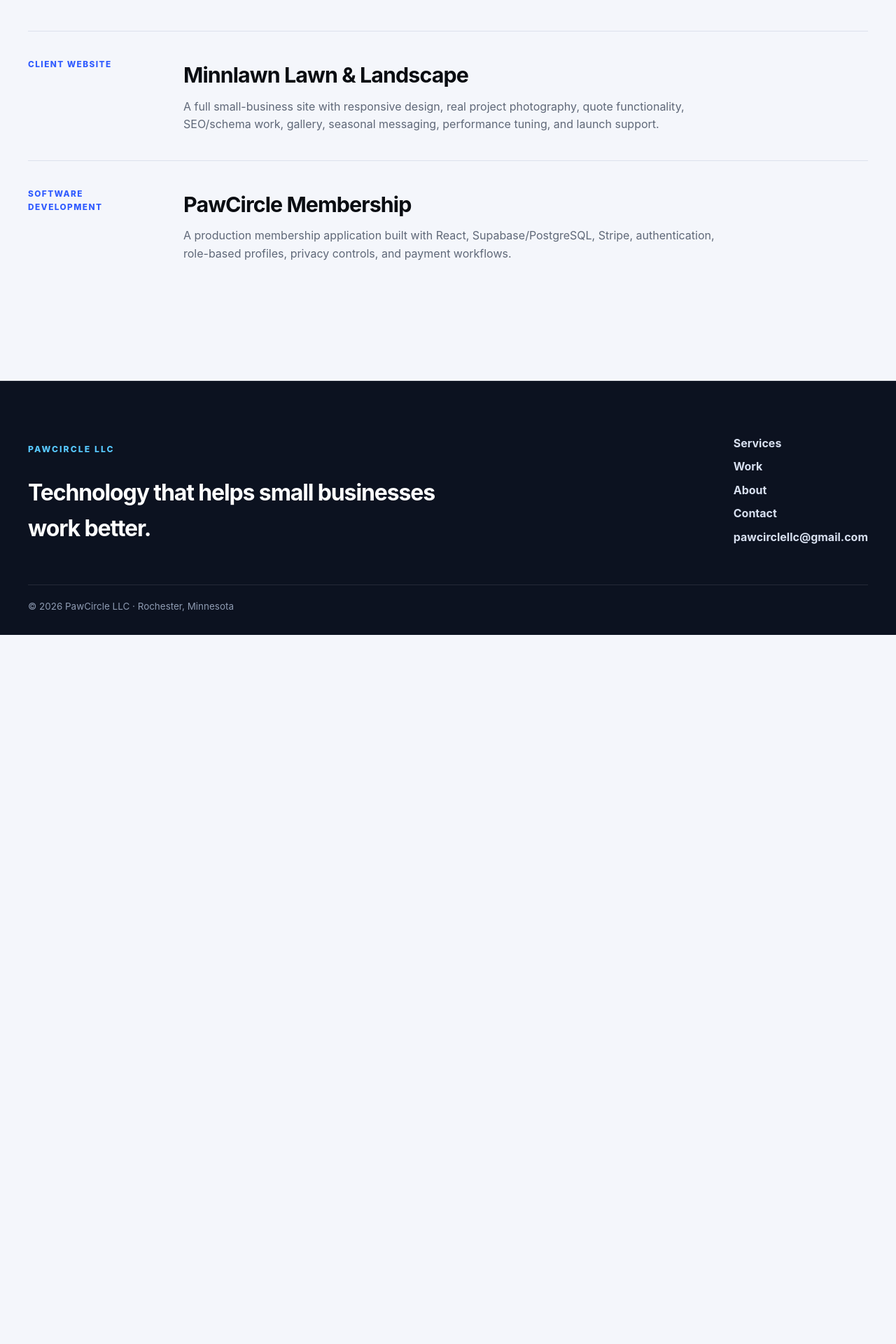
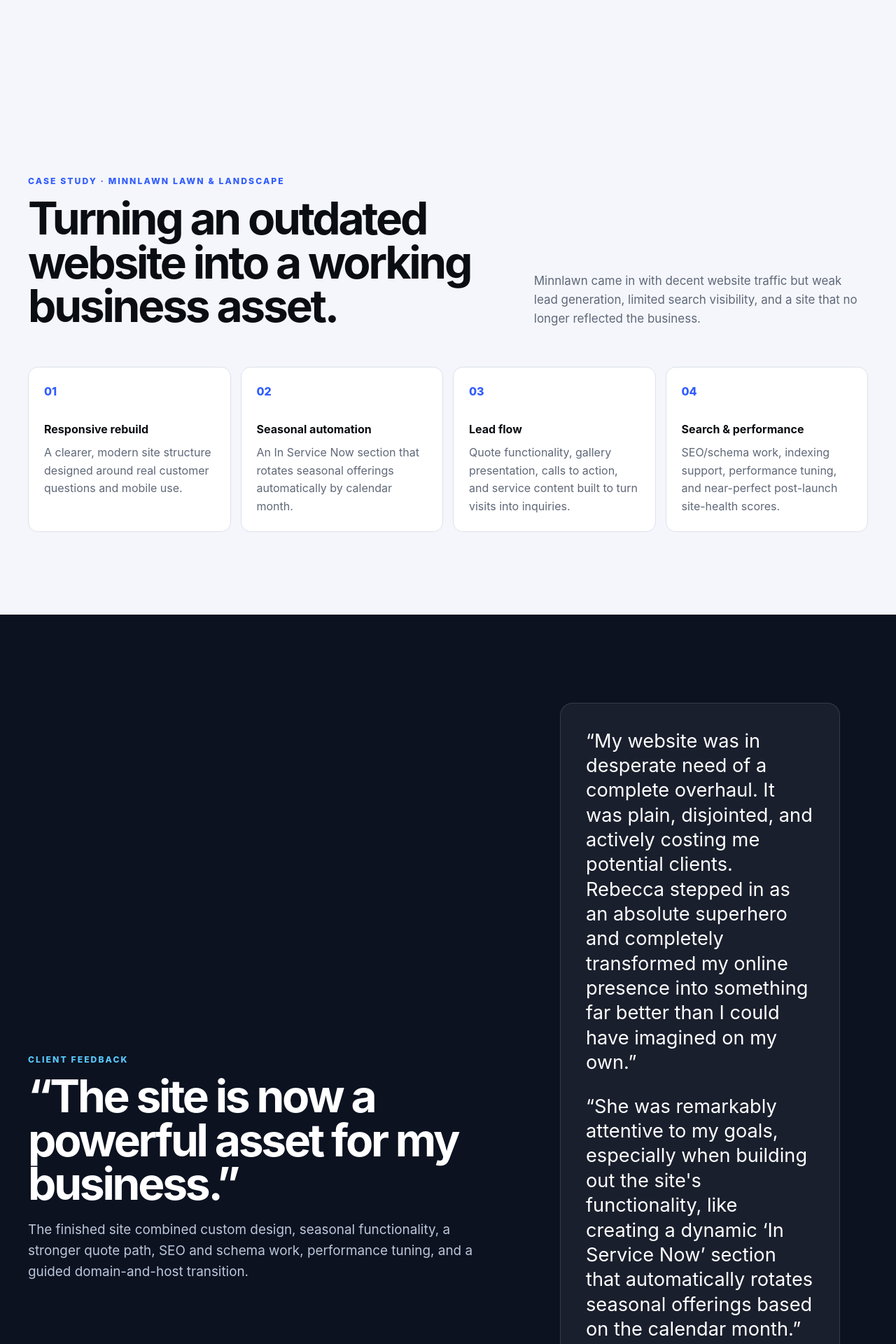
Before and after one commit to reaaland/pawcircle-llc-site, a Next.js app: page /work in a window 1280 px wide. Shown: the part 620-2540 px from the top of the page at 70% size. Before the commit the page ends 1527 px from the top, so only its background shows below. Built offline with nearby package versions, Linux system fonts and the light colour scheme.

Commit message:
Turn Minnlawn work into a modern case study

```diff
--- a/app/work/page.tsx
+++ b/app/work/page.tsx
@@ -1,26 +1,107 @@
 import type { Metadata } from "next";
+import Link from "next/link";
 
 export const metadata: Metadata = { title: "Work" };
 
-const projects = [
-  ["Minnlawn Lawn & Landscape", "Client website", "A full small-business site with responsive design, real project photography, quote functionality, SEO/schema work, gallery, seasonal messaging, performance tuning, and launch support."],
-  ["PawCircle Membership", "Software development", "A production membership application built with React, Supabase/PostgreSQL, Stripe, authentication, role-based profiles, privacy controls, and payment workflows."],
+const minnLawnHighlights = [
+  ["01", "Responsive rebuild", "A clearer, modern site structure designed around real customer questions and mobile use."],
+  ["02", "Seasonal automation", "An In Service Now section that rotates seasonal offerings automatically by calendar month."],
+  ["03", "Lead flow", "Quote functionality, gallery presentation, calls to action, and service content built to turn visits into inquiries."],
+  ["04", "Search & performance", "SEO/schema work, indexing support, performance tuning, and near-perfect post-launch site-health scores."],
 ] as const;
 
 export default function WorkPage() {
   return (
-    <main className="shell page-shell">
-      <p className="eyebrow">WORK</p>
-      <h1>Real projects, real constraints, useful outcomes.</h1>
-      <p className="lede page-lede">Selected client and software work showing practical problem solving, responsive development, and attention to the details small businesses depend on.</p>
-      <div className="work-list">
-        {projects.map(([title, type, description]) => (
-          <article key={title} className="work-row">
-            <span>{type}</span>
-            <div><h2>{title}</h2><p>{description}</p></div>
+    <main>
+      <section className="shell page-shell">
+        <p className="eyebrow">WORK</p>
+        <h1>Real projects, real constraints, useful outcomes.</h1>
+        <p className="lede page-lede">
+          Selected client and software work showing practical problem solving, responsive development, and attention to the details small businesses depend on.
+        </p>
+      </section>
+
+      <section className="section shell">
+        <div className="section-heading">
+          <div>
+            <p className="eyebrow">CASE STUDY · MINNLAWN LAWN & LANDSCAPE</p>
+            <h2>Turning an outdated website into a working business asset.</h2>
+          </div>
+          <p>
+            Minnlawn came in with decent website traffic but weak lead generation, limited search visibility, and a site that no longer reflected the business.
+          </p>
+        </div>
+
+        <div className="route-flow">
+          {minnLawnHighlights.map(([number, title, description]) => (
+            <div key={number}>
+              <span>{number}</span>
+              <strong>{title}</strong>
+              <p>{description}</p>
+            </div>
+          ))}
+        </div>
+      </section>
+
+      <section className="split-section">
+        <div className="shell split-grid">
+          <div>
+            <p className="eyebrow">CLIENT FEEDBACK</p>
+            <h2>“The site is now a powerful asset for my business.”</h2>
+            <p className="lede-small">
+              The finished site combined custom design, seasonal functionality, a stronger quote path, SEO and schema work, performance tuning, and a guided domain-and-host transition.
+            </p>
+          </div>
+          <blockquote className="quote-card">
+            <p>
+              “My website was in desperate need of a complete overhaul. It was plain, disjointed, and actively costing me potential clients. Rebecca stepped in as an absolute superhero and completely transformed my online presence into something far better than I could have imagined on my own.”
+            </p>
+            <p>
+              “She was remarkably attentive to my goals, especially when building out the site&apos;s functionality, like creating a dynamic ‘In Service Now’ section that automatically rotates seasonal offerings based on the calendar month.”
+            </p>
+            <p>
+              “When it came time to launch, she provided clear, step-by-step instructions for the domain and host transition. Her guidance made the entire process quick, stress-free, and seamless.”
+            </p>
+            <span>— Yohan, Minnlawn Lawn & Landscape</span>
+          </blockquote>
+        </div>
+      </section>
+
+      <section className="section shell">
+        <div className="section-heading">
+          <div>
+            <p className="eyebrow">SOFTWARE DEVELOPMENT</p>
+            <h2>PawCircle Membership</h2>
+          </div>
+          <p>
+            A production membership application built with React, Supabase/PostgreSQL, Stripe, authentication, role-based profiles, privacy controls, and payment workflows.
+          </p>
+        </div>
+
+        <div className="project-grid">
+          <article className="project-card">
+            <span>FULL-STACK PRODUCT</span>
+            <h3>From idea to production</h3>
+            <p>
+              Product planning, frontend development, authentication, payments, profile systems, database work, deployment, and launch troubleshooting.
+            </p>
           </article>
-        ))}
-      </div>
+          <article className="project-card">
+            <span>WHY IT MATTERS</span>
+            <h3>Built from a real business problem</h3>
+            <p>
+              The project reflects the same approach PawCircle brings to client work: understand the workflow first, then build only what solves the problem.
+            </p>
+          </article>
+        </div>
+      </section>
+
+      <section className="cta shell">
+        <p className="eyebrow">HAVE A PROJECT IN MIND?</p>
+        <h2>Your site does not need to look like anyone else&apos;s.</h2>
+        <p>Start with what your business needs customers to understand, trust, and do next.</p>
+        <Link className="button button-dark" href="/contact">Start a conversation</Link>
+      </section>
     </main>
   );
 }
```
